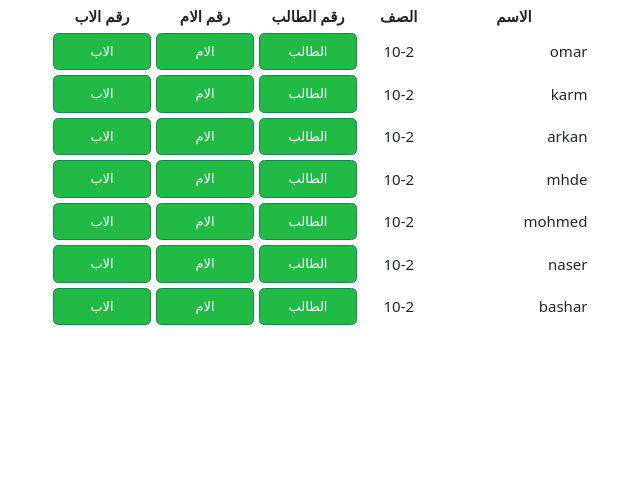
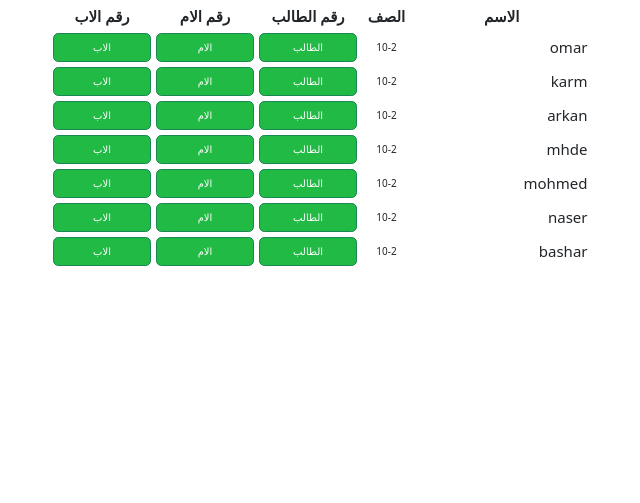
Before and after one commit to rshedsfa/connectapp, a Flask app: page /test in a window 1280 px wide. Shown: the part 49-552 px from the top of the page, without its empty margins (607-1247 px from the left). Run offline with Flask 2, Linux system fonts and the light colour scheme; data comes from the database, SQL or seed files in the repository.

Commit message:
Update test.html

```diff
--- a/templates/test.html
+++ b/templates/test.html
@@ -14,7 +14,7 @@
   {% for user in users %}
   <div class="div1">
     <div class="div_elemnts botton_text name_text">{{ user[1] }}</div>
-    <div class="div_elemnts botton_text">{{ user[3] }}</div>
+    <div class="div_elemnts botton_text class_text_size">{{ user[3] }}</div>
     <div <a button type="button" class="btn btn-success botton_whatsapp div_elemnts botton_text" href="https://api.whatsapp.com/send?phone=972{{ user[5] }}">الطالب</a></div>
     <div <a button type="button" class="btn btn-success botton_whatsapp div_elemnts botton_text" href="https://api.whatsapp.com/send?phone=972{{ user[6] }}">الام</a></div>
     <div <a button type="button" class="btn btn-success botton_whatsapp div_elemnts botton_text" href="https://api.whatsapp.com/send?phone=972{{ user[7] }}">الاب</a></div>
@@ -45,7 +45,7 @@
 
 .div1{
   display: grid;
-  grid-template-columns: 30% 15% 20% 20% 20% ;
+  grid-template-columns: 35% 10% 20% 20% 20% ;
   gap: 5px;
   margin:5px;
 }
@@ -67,8 +67,8 @@
   align-items: center;
 }
 .botton_whatsapp{
-  font-size: small;
-  padding: 8px;
+  font-size: 10px;
+  padding: 6px;
   background-color: #21BA45;
 }
 
@@ -85,6 +85,9 @@
   align-items: right;
 }
 
+.class_text_size{
+  font-size: 10px;
+}
     </style>
 
 
```
